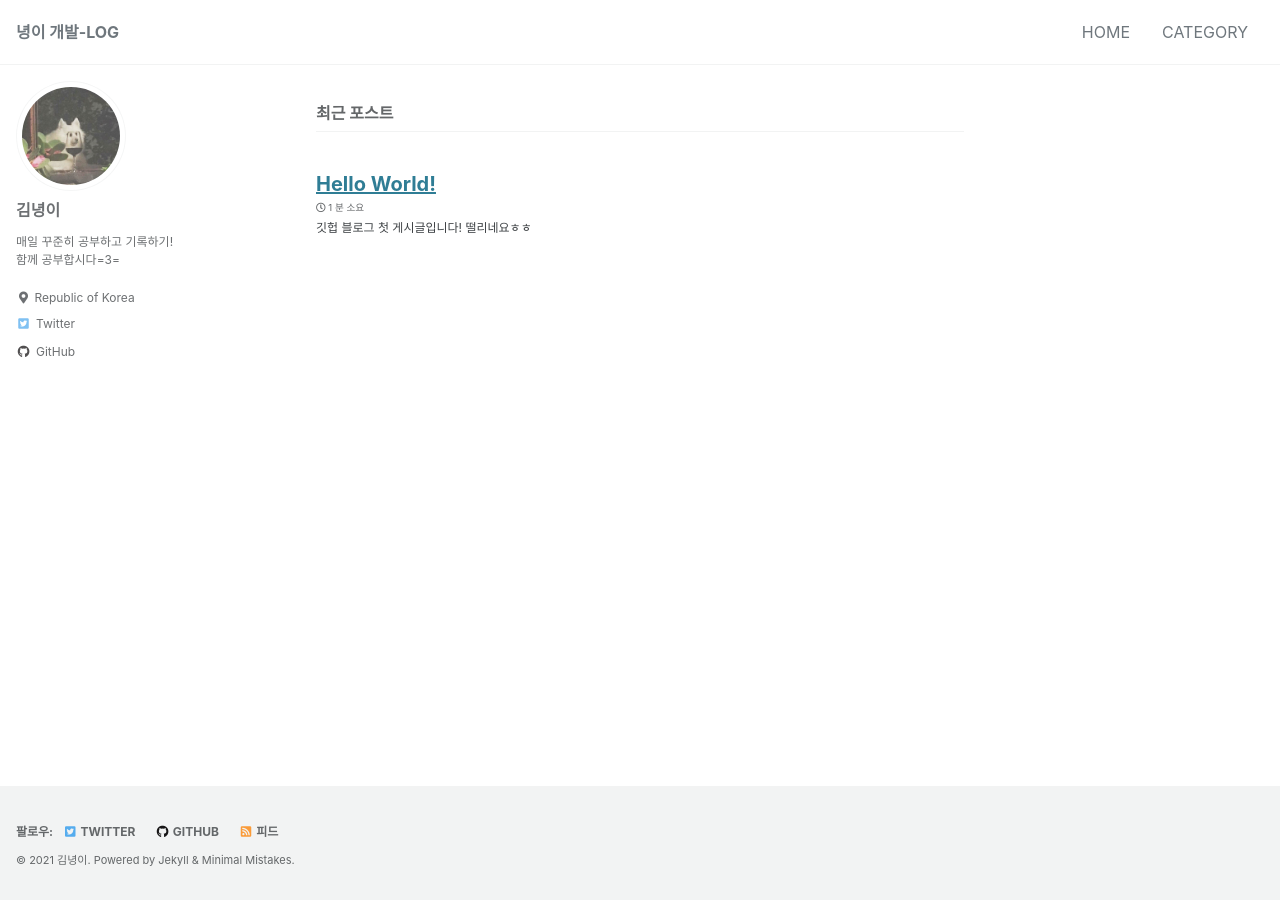
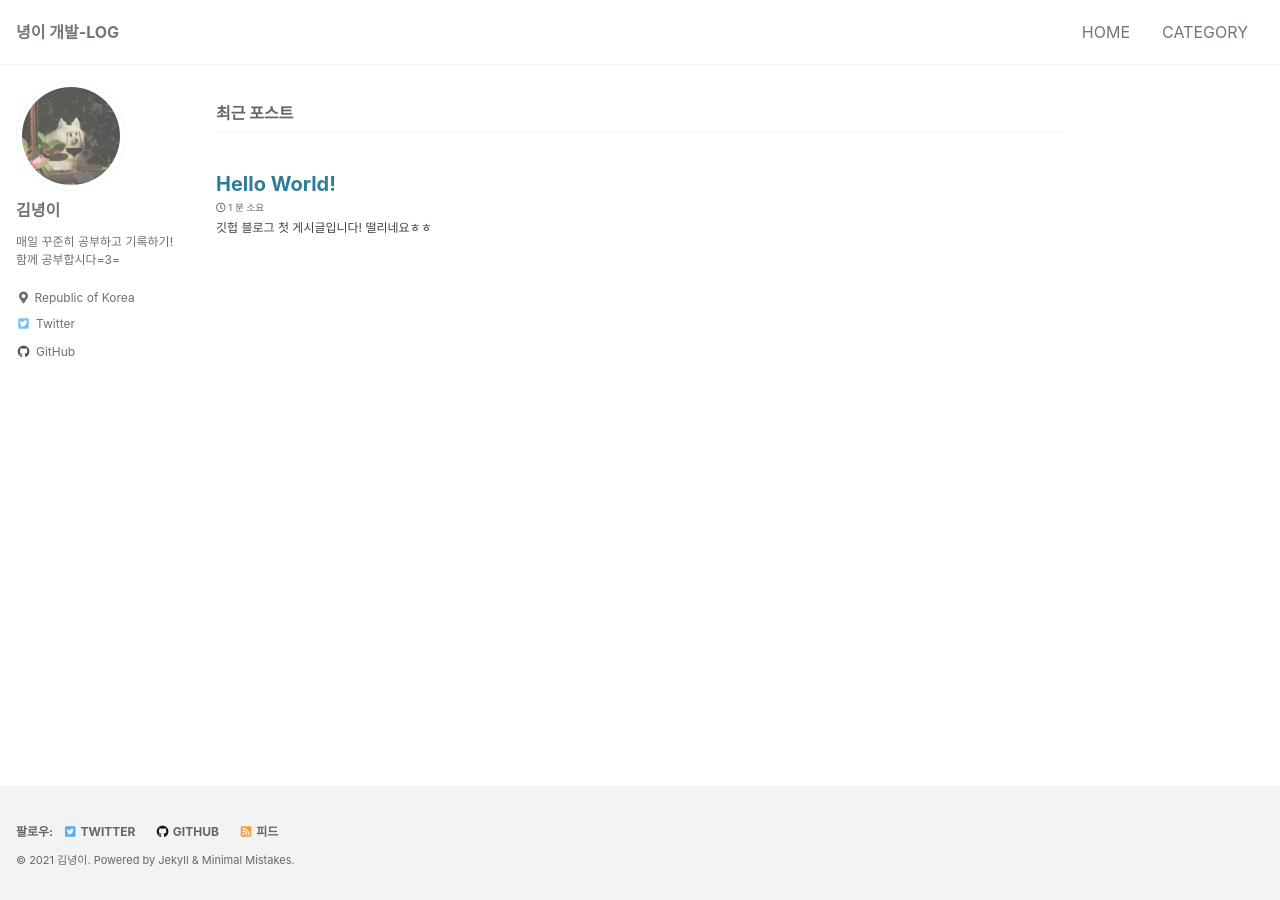
Before and after one commit to donnyrla10/donnyrla10.github.io, a Jekyll site: the page built from index.html, in a window 1280 px wide. Built offline with Jekyll 4.4.1, drawn with Linux system fonts in a browser that asks for light colours; cached includes are drawn as plain includes; the list of posts is cut into pages by our own code.

Commit message:
본문 영역 수정

```diff
--- a/_sass/minimal-mistakes/_base.scss
+++ b/_sass/minimal-mistakes/_base.scss
@@ -126,6 +126,8 @@ blockquote {
 /* links */
 
 a {
+  text-decoration: none; //추가된 코드
+
   &:focus {
     @extend %tab-focus;
   }
--- a/_sass/minimal-mistakes/_variables.scss
+++ b/_sass/minimal-mistakes/_variables.scss
@@ -155,9 +155,9 @@ $max-width: $x-large !default;
    Grid
    ========================================================================== */
 
-$right-sidebar-width-narrow: 200px !default;
-$right-sidebar-width: 300px !default;
-$right-sidebar-width-wide: 400px !default;
+$right-sidebar-width-narrow: 100px !default;
+$right-sidebar-width: 200px !default;
+$right-sidebar-width-wide: 250px !default;
 
 /*
    Other
```
